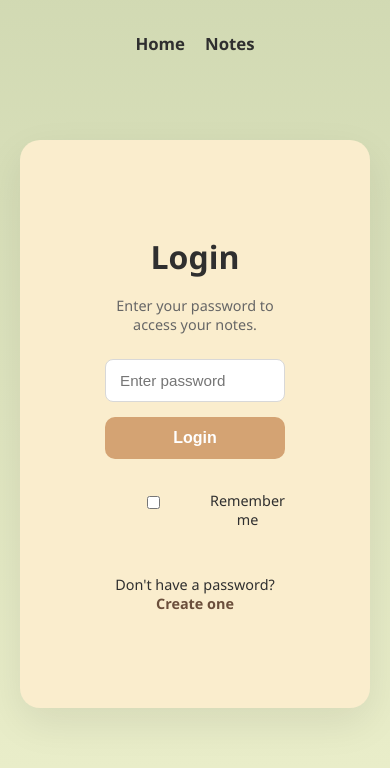
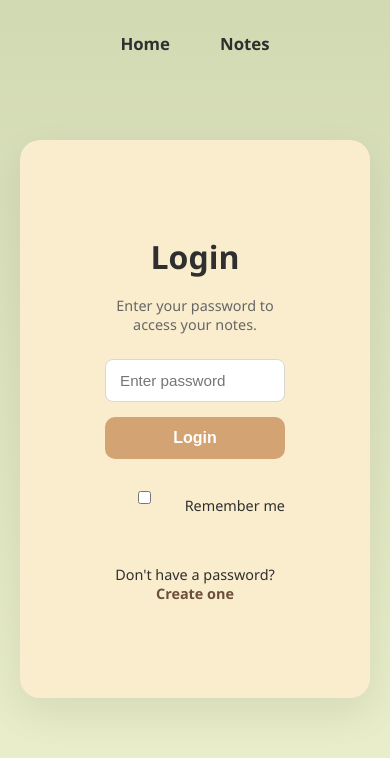
Before and after one commit to KimberlyM076/secure-notes-app, a plain HTML site: page index.html in a window 390 px wide. Both pictures are taken after a click on the link "Login". Shown: the part 183-951 px from the top of the page. Drawn offline with Linux system fonts and the light colour scheme.

Commit message:
Adding border-radius and padding to nav links for better aesthetics. Also, changing hover colors for better visibility and user experience.

```diff
--- a/css/style.css
+++ b/css/style.css
@@ -51,10 +51,13 @@ header {
   font-weight: 600;
   font-size: 1.05rem;
   transition: 0.3s ease;
+  padding: 8px 15px;
+  border-radius: 10px;
 }
 
 .nav-links a:hover {
-  color: #D4A373;
+  color: #FAEDCD;
+  background-color: #D4A373;
 }
 
 /* =========================
@@ -144,11 +147,16 @@ header {
   display: flex;
   align-items: center;
   justify-content: center;
-  gap: 8px; /* space between checkbox and text */
+  gap: 1px; /* space between checkbox and text */
 
+
+  width: 35%;
+  margin: 10px auto 0;
+  font-size: 14px;
   margin-top: 10px;
-  font-size: 14px;
   cursor: pointer;
+  text-align: center;
+  white-space: nowrap;
 }
 
 /* =========================
@@ -312,6 +320,11 @@ header {
     width: 100%;
   }
 
+  .remember-me {
+    width: 100%;
+    justify-content: center;
+  }
+
   /* Make layout stack on mobile */
 
 }
```
